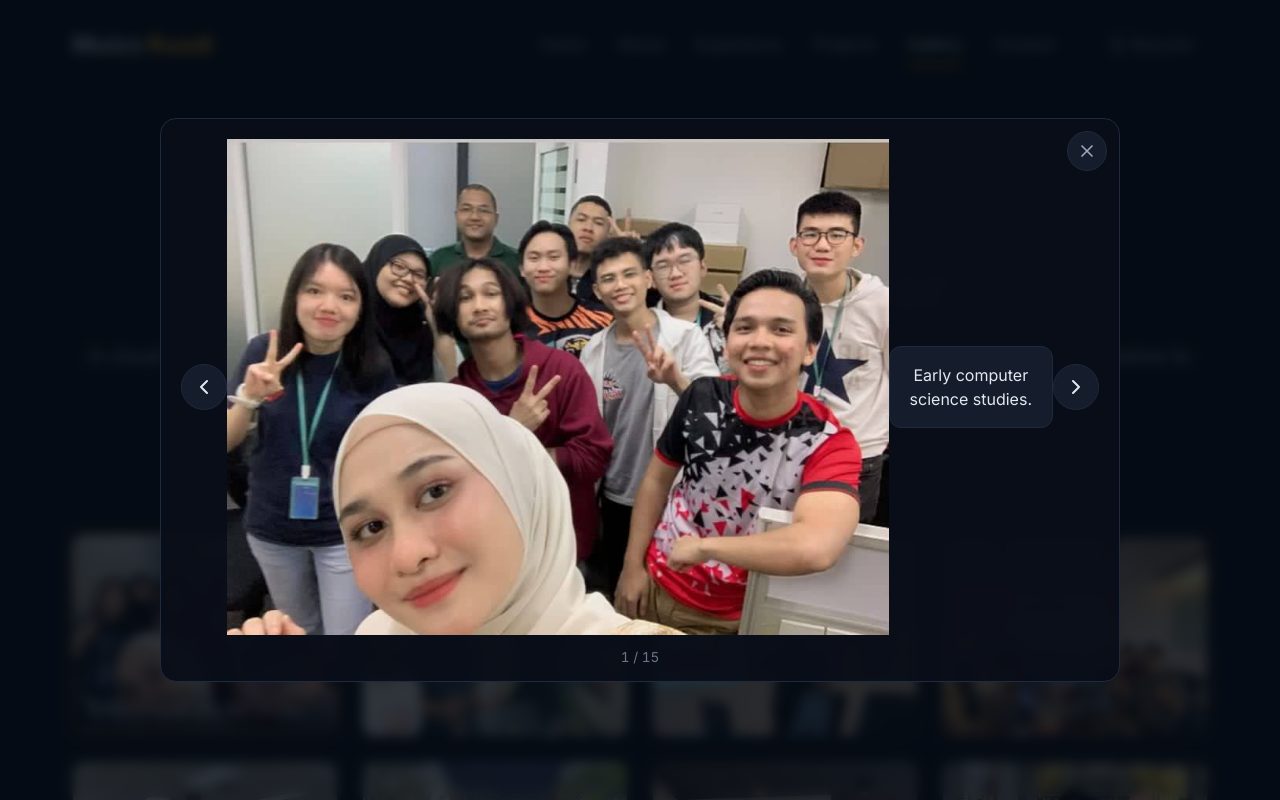
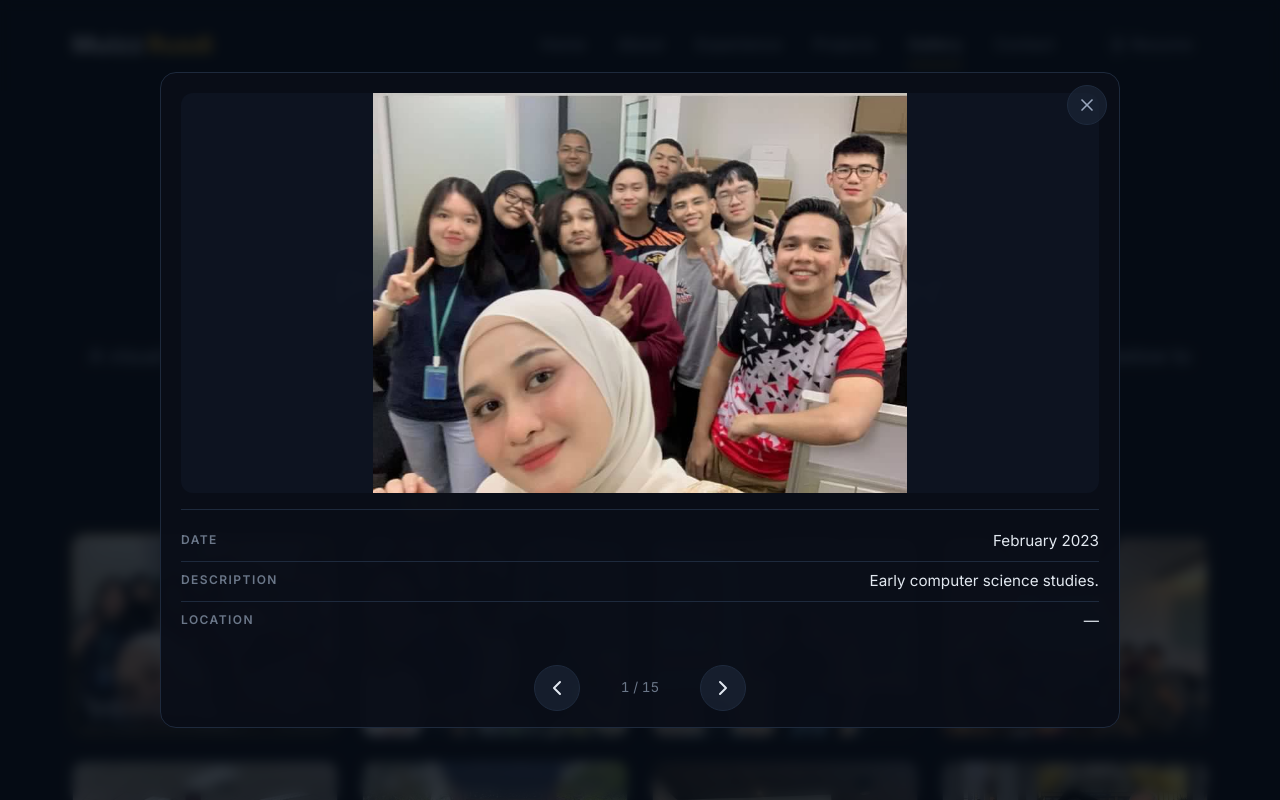
Before and after one commit to Muizz67/2026-portfolio, a React (Create React App) app: page /gallery in a window 1280 px wide. Both pictures are taken after a click on the button "Early computer science studies.". Shown: the top 800 px of the page. Built offline with nearby package versions, Linux system fonts and the light colour scheme.

Commit message:
Fix lightbox: working close/prev/next buttons; structured Date/Description/Location rows

```diff
--- a/src/components/CareerPhotos.js
+++ b/src/components/CareerPhotos.js
@@ -9,15 +9,15 @@ import { careerPhotos } from '../data/careerPhotos';
  * the header and the page-level transitions.
  *
  * Props:
- *   photos       — array of { id, label, caption, image } (defaults to all).
- *   lightbox     — whether clicking a thumbnail opens the lightbox.
+ *   photos       — array of { id, label, caption, image, date?, location? }.
+ *   lightbox     — whether clicking a thumbnail opens the lightbox (default true).
  *   showFilters  — show the label-filter pills.
  *
  * Layout:
  *   - A label filter bar ("All" + one pill per distinct label).
  *   - A large uniform grid; each card shows the photo and reveals the caption
  *     on hover.
- *   - Clicking a card opens a larger lightbox with prev/next.
+ *   - Clicking a card opens a lightbox showing Date / Description / Location.
  */
 export default function CareerPhotos({
   photos = careerPhotos,
@@ -28,7 +28,6 @@ export default function CareerPhotos({
   const [index, setIndex] = useState(0);
   const overlayRef = useRef(null);
 
-  // Distinct labels, in the order they first appear in `photos`.
   const labels = useMemo(() => {
     const seen = new Set();
     const list = [];
@@ -48,6 +47,8 @@ export default function CareerPhotos({
     return photos.filter((p) => p.label === activeLabel);
   }, [photos, activeLabel]);
 
+  const current = filtered[index] || null;
+
   const openPhoto = (id) => {
     const list = activeLabel === 'All' ? photos : photos.filter((p) => p.label === activeLabel);
     const idx = list.findIndex((p) => p.id === id);
@@ -57,7 +58,7 @@ export default function CareerPhotos({
     }
   };
 
-  const close = () => setOpen(false);
+  const close = useCallback(() => setOpen(false), []);
   const goTo = useCallback((i) => setIndex(i), []);
   const prev = useCallback(() => {
     goTo((index - 1 + filtered.length) % filtered.length);
@@ -75,7 +76,7 @@ export default function CareerPhotos({
     };
     window.addEventListener('keydown', onKey);
     return () => window.removeEventListener('keydown', onKey);
-  }, [open, index, filtered.length, prev, next]);
+  }, [open, index, filtered.length, close, prev, next]);
 
   React.useEffect(() => {
     if (open) {
@@ -138,7 +139,7 @@ export default function CareerPhotos({
       </div>
 
       <AnimatePresence>
-        {open && (
+        {open && current && (
           <motion.div
             ref={overlayRef}
             className="gallery-overlay"
@@ -157,54 +158,61 @@ export default function CareerPhotos({
               role="dialog"
               aria-modal="true"
               aria-label={`Photo ${index + 1} of ${filtered.length}`}
+              onClick={(e) => e.stopPropagation()}
             >
               <button
                 type="button"
                 className="gallery-lightbox-close"
-                onClick={close}
+                onClick={(e) => { e.stopPropagation(); close(); }}
                 aria-label="Close photo"
               >
                 <X size={20} />
               </button>
 
+              <div className="gallery-lightbox-media">
+                <img
+                  src={current.image}
+                  alt={current.caption}
+                  className="gallery-lightbox-img"
+                />
+              </div>
+
+              <dl className="gallery-lightbox-details">
+                <div className="gallery-lightbox-row">
+                  <dt>Date</dt>
+                  <dd>{current.date || '—'}</dd>
+                </div>
+                <div className="gallery-lightbox-row">
+                  <dt>Description</dt>
+                  <dd>{current.caption}</dd>
+                </div>
+                <div className="gallery-lightbox-row">
+                  <dt>Location</dt>
+                  <dd>{current.location || '—'}</dd>
+                </div>
+              </dl>
+
               <div className="gallery-lightbox-nav">
                 <button
                   type="button"
                   className="gallery-lightbox-nav-btn"
-                  onClick={prev}
+                  onClick={(e) => { e.stopPropagation(); prev(); }}
                   aria-label="Previous photo"
-                  tabIndex={0}
                 >
                   <ChevronLeft size={24} />
                 </button>
-
-                <div className="gallery-lightbox-viewport">
-                  <img
-                    src={filtered[index].image}
-                    alt={filtered[index].caption}
-                    className="gallery-lightbox-img"
-                  />
-                  <figcaption className="gallery-lightbox-caption">
-                    <span className="gallery-lightbox-caption-text">
-                      {filtered[index].caption}
-                    </span>
-                  </figcaption>
-                </div>
-
+                <span className="gallery-lightbox-counter">
+                  {index + 1} / {filtered.length}
+                </span>
                 <button
                   type="button"
                   className="gallery-lightbox-nav-btn"
-                  onClick={next}
+                  onClick={(e) => { e.stopPropagation(); next(); }}
                   aria-label="Next photo"
-                  tabIndex={0}
                 >
                   <ChevronRight size={24} />
                 </button>
               </div>
-
-              <span className="gallery-lightbox-counter">
-                {index + 1} / {filtered.length}
-              </span>
             </motion.div>
           </motion.div>
         )}
--- a/src/pages/Gallery.css
+++ b/src/pages/Gallery.css
@@ -82,7 +82,6 @@
   background: var(--bg-tertiary);
 }
 
-/* Caption revealed on hover (date removed from the cards) */
 .gallery-caption {
   position: absolute;
   left: 0;
@@ -107,7 +106,6 @@
   transform: translateY(-3px);
 }
 
-/* Touch devices get the caption always visible */
 @media (pointer: coarse) {
   .gallery-card .gallery-caption { opacity: 1; }
 }
@@ -139,13 +137,15 @@
   flex-direction: column;
   align-items: center;
   position: relative;
-  padding: 1.25rem 1.25rem 0.75rem;
+  padding: 1.25rem 1.25rem 1rem;
+  gap: 1rem;
 }
 
 .gallery-lightbox-close {
   position: absolute;
   top: 0.75rem;
   right: 0.75rem;
+  z-index: 5;
   display: inline-flex;
   align-items: center;
   justify-content: center;
@@ -165,13 +165,72 @@
   background: rgb(26 36 54 / 0.95);
 }
 
-.gallery-lightbox-nav {
-  position: relative;
-  flex: 1;
+.gallery-lightbox-media {
+  width: 100%;
+  max-height: 50vh;
   display: flex;
   align-items: center;
   justify-content: center;
-  min-height: 52vh;
+  overflow: hidden;
+  border-radius: 12px;
+  background: rgb(26 36 54 / 0.3);
+}
+
+.gallery-lightbox-img {
+  max-width: 100%;
+  max-height: 50vh;
+  object-fit: contain;
+  display: block;
+}
+
+.gallery-lightbox-details {
+  width: 100%;
+  display: flex;
+  flex-direction: column;
+  border-top: 1px solid var(--border);
+  padding-top: 0.75rem;
+}
+
+.gallery-lightbox-row {
+  display: flex;
+  justify-content: space-between;
+  align-items: flex-start;
+  gap: 1rem;
+  padding: 0.5rem 0;
+  border-bottom: 1px solid var(--border);
+}
+
+.gallery-lightbox-row:last-child {
+  border-bottom: none;
+}
+
+.gallery-lightbox-row dt {
+  font-size: 0.75rem;
+  font-weight: 600;
+  letter-spacing: 0.12em;
+  text-transform: uppercase;
+  color: var(--text-muted);
+  min-width: 100px;
+  margin: 0;
+}
+
+.gallery-lightbox-row dd {
+  margin: 0;
+  color: var(--text-primary);
+  font-size: 0.95rem;
+  line-height: 1.5;
+  text-align: right;
+  flex: 1 1 auto;
+  word-break: break-word;
+}
+
+.gallery-lightbox-nav {
+  display: flex;
+  align-items: center;
+  justify-content: center;
+  gap: 1.5rem;
+  padding-top: 0.5rem;
+  width: 100%;
 }
 
 .gallery-lightbox-nav-btn {
@@ -193,45 +252,9 @@
   color: var(--accent);
 }
 
-.gallery-lightbox-viewport {
-  flex: 1;
-  display: flex;
-  align-items: center;
-  justify-content: center;
-  position: relative;
-  overflow: hidden;
-  max-height: 62vh;
-}
-
-.gallery-lightbox-img {
-  max-width: 100%;
-  max-height: 62vh;
-  object-fit: contain;
-  display: block;
-}
-
-.gallery-lightbox-caption {
-  display: flex;
-  flex-direction: column;
-  gap: 0.2rem;
-  padding: 1rem 1.25rem;
-  background: rgb(26 36 54 / 0.7);
-  border: 1px solid var(--border);
-  border-radius: 12px;
-  color: var(--text-secondary);
-  font-size: 0.92rem;
-  line-height: 1.5;
+.gallery-lightbox-counter {
+  min-width: 72px;
   text-align: center;
-  width: 100%;
-}
-
-.gallery-lightbox-caption-text {
-  font-size: 1rem;
-  color: var(--text-primary);
-}
-
-.gallery-lightbox-counter {
-  margin-top: 0.75rem;
   font-size: 0.85rem;
   color: var(--text-muted);
   font-variant-numeric: tabular-nums;
```
